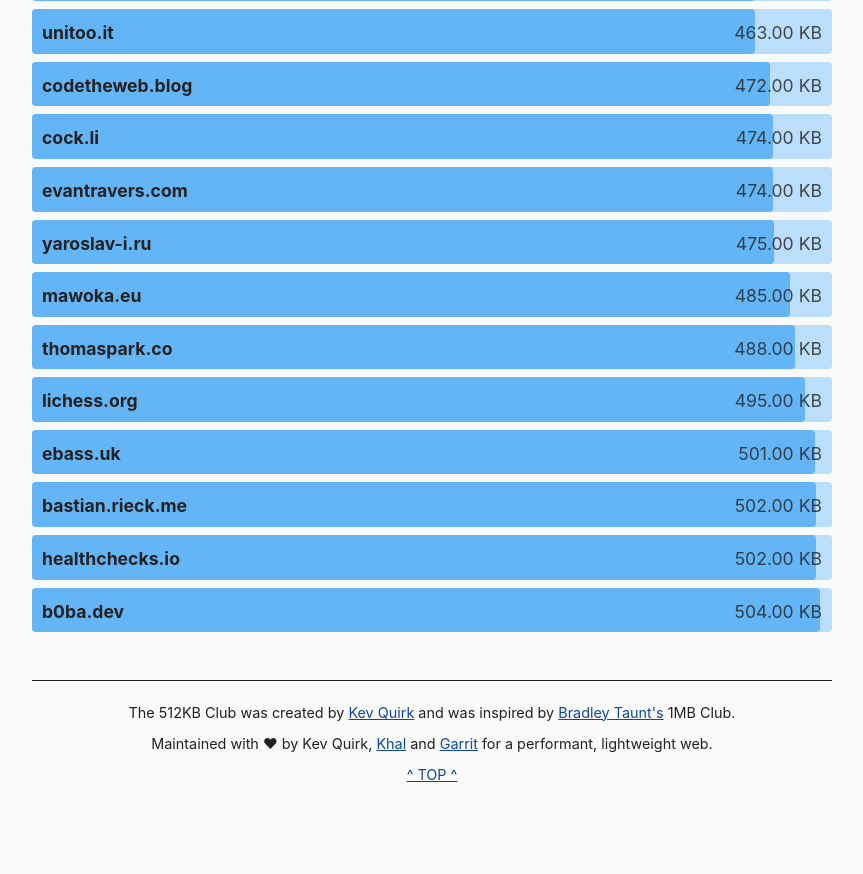
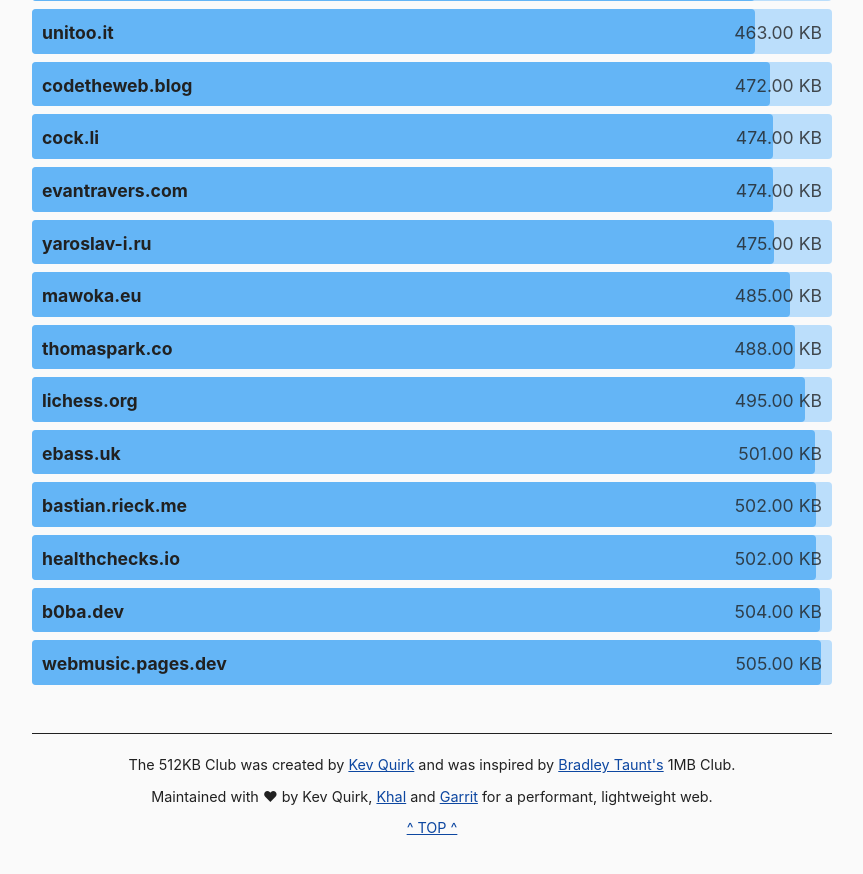
Before and after one commit to kevquirk/512kb.club, a Jekyll site: the page built from index.md, in a window 1280 px wide and 900 px high, scrolled down 25454 px. Shown: the top 874 px of the window, without its empty margins (208-1071 px from the left). Built offline with Jekyll 4.4.1, drawn with Linux system fonts in a browser that asks for light colours; before the commit the page ends 26301 px from its top, so only the background shows below that.

Commit message:
added webmusic.pages.dev

```diff
--- a/_data/sites.yml
+++ b/_data/sites.yml
@@ -2248,6 +2248,11 @@
   size: 7.6
   last_checked: 2022-04-26
 
+- domain: webmusic.pages.dev
+  url: https://webmusic.pages.dev/
+  size: 505
+  last_checked: 2022-06-16
+
 - domain: webzine.puffy.cafe
   url: https://webzine.puffy.cafe
   size: 8.2
```
